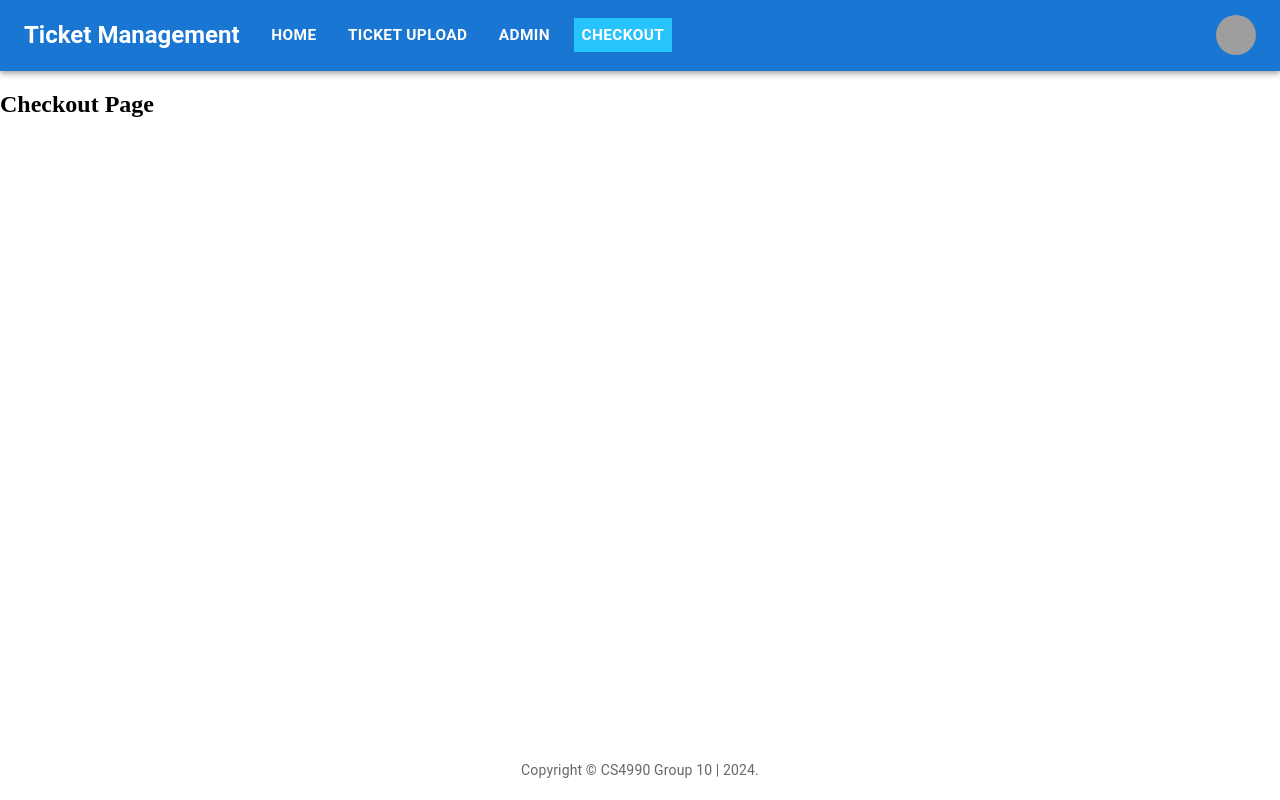
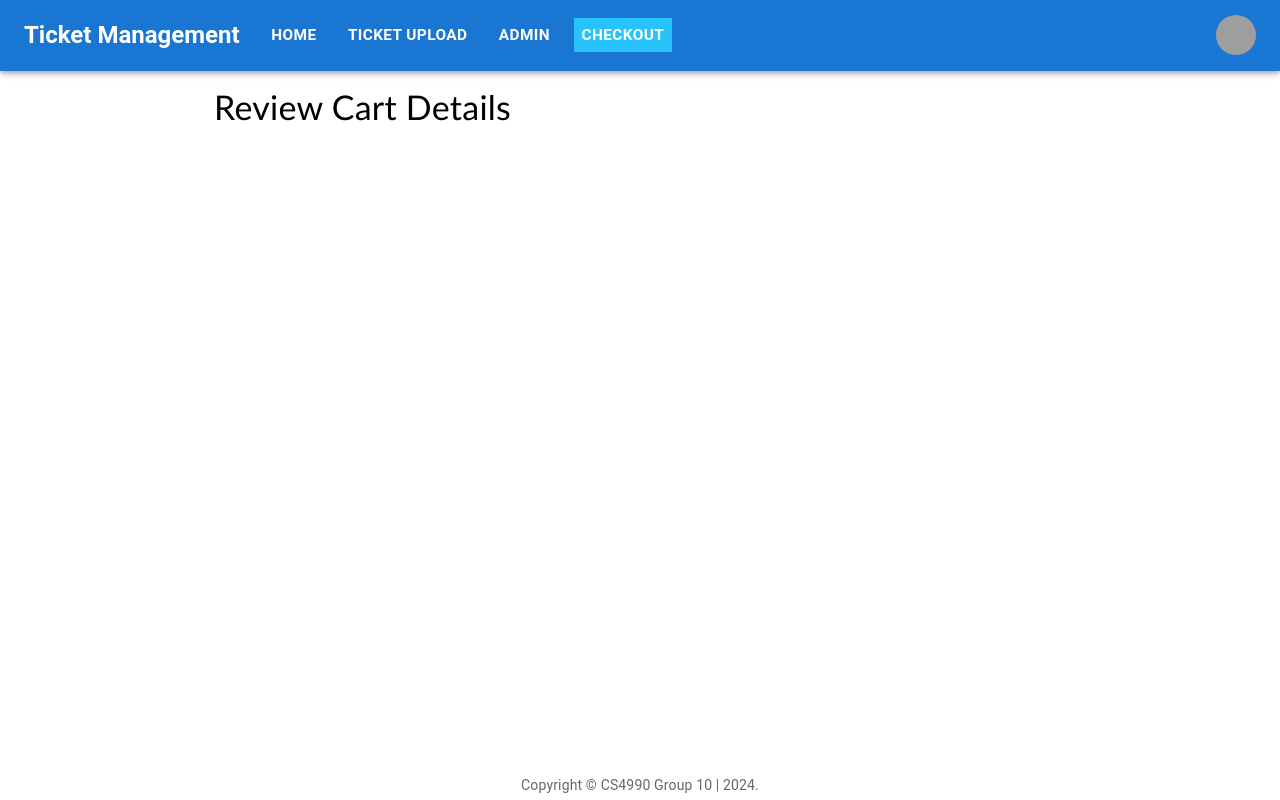
Before and after one commit to CS-4990-W24/Ticket-Management, a React (Vite) app in the folder app/: page /checkout in a window 1280 px wide. Built offline with nearby package versions, Linux system fonts and the light colour scheme; grey boxes are pictures that could not be loaded.

Commit message:
Implemented pull request

```diff
--- a/app/src/App.jsx
+++ b/app/src/App.jsx
@@ -18,7 +18,7 @@ function App() {
                     <Route path="/admin" element={<Admin />} />
                     <Route path="/checkout" element={<Checkout />} />
                 </Routes>
-                <footer><Footer /></footer>
+                <Footer />
             </BrowserRouter>
         </AuthenticationProvider>
     );
--- a/app/src/components/Footer.jsx
+++ b/app/src/components/Footer.jsx
@@ -1,12 +1,16 @@
 import Typography from "@mui/material/Typography";
-import "@/styles/footer.css";
 
 function Footer() {
     return (
-        <Typography variant="body2" color="text.secondary" align="center">
-        {'Copyright © CS4990 Group 10 | '}
-        {new Date().getFullYear()}
-        {'.'}
+        <Typography
+        variant="body2"
+        color="text.secondary"
+        align="center"
+        position="absolute"
+        bottom="5px"
+        width="100%"
+        height="20px">
+        Copyright © CS4990 Group 10 | {new Date().getFullYear()}.
     </Typography>
     );
 }
--- a/app/src/pages/Checkout.jsx
+++ b/app/src/pages/Checkout.jsx
@@ -1,9 +1,11 @@
-function Checkout() {
+import { Container, Typography } from "@mui/material";
+
+export default function Checkout() {
     return (
-        <section>
-            <h1>Checkout Page</h1>
-        </section>
-    );
+        <Container maxWidth="md">
+            <Typography variant='h4' align="left" paddingTop="15px" fontFamily='Calibri' gutterBottom>
+                Review Cart Details
+            </Typography>
+        </Container>
+    )
 }
-
-export default Checkout;
--- a/app/src/pages/UploadTicket.jsx
+++ b/app/src/pages/UploadTicket.jsx
@@ -1,21 +1,26 @@
-import * as React from 'react';
-import Box from '@mui/material/Box';
-import Grid from '@mui/material/Grid';
-import Container from '@mui/material/Container';
-import CssBaseline from '@mui/material/CssBaseline';
-import {Button, FormControl, Input, InputAdornment, InputLabel, TextField, Typography } from '@mui/material';
+import {Box, Button, Container, CssBaseline, FormControl, Grid, Input, InputAdornment, InputLabel, TextField, Typography } from '@mui/material';
+import { useState } from 'react';
 
-export default function Checkout() {
+export default function UploadTicket() {
+    const [concertName, setConcertName] = useState('');
+    const [concertLocation, setConcertLocation] = useState('');
+    const [concertDate, setConcertDate] = useState('');
+    const [ticketPosition, setTicketPosition] = useState('');
+    const [ticketAmount, setTicketAmount] = useState('');
+    const [ticketPrice, setTicketPrice] = useState('');
+
+    const handleSubmitClick = () => {
+        alert(`name: ${concertName}\nlocation: ${concertLocation}\ndate: ${concertDate}\nposition: ${ticketPosition}\namount: ${ticketAmount}\nprice: ${ticketPrice}`)
+    }
+
     return (
-      <React.Fragment>
+        <>
             <CssBaseline />
             <Container maxWidth="md">
                 <Typography variant='h4' align="left" paddingTop="15px" fontFamily='Calibri' gutterBottom>
                     Upload Ticket Details
                 </Typography>
                 <Box sx={{
-                // outline: 1,
-                // outlineColor:'black',
                     flexGrow: 1,
                     height: '50vh'
                 }}>
@@ -28,6 +33,8 @@ export default function Checkout() {
                                 label="Concert Name"
                                 variant="outlined"
                                 fullWidth
+                                value={concertName}
+                                onChange={e => setConcertName(e.target.value)}
                             />
                         </Grid>
 
@@ -39,6 +46,8 @@ export default function Checkout() {
                                 label="Concert Location"
                                 variant="outlined"
                                 fullWidth
+                                value={concertLocation}
+                                onChange={e => setConcertLocation(e.target.value)}
                             />
                         </Grid>
 
@@ -50,6 +59,8 @@ export default function Checkout() {
                                 label="Concert Date"
                                 variant="outlined"
                                 fullWidth
+                                value={concertDate}
+                                onChange={e => setConcertDate(e.target.value)}
                             />
                         </Grid>
 
@@ -61,6 +72,8 @@ export default function Checkout() {
                                 label="Seating Position"
                                 variant="outlined"
                                 fullWidth
+                                value={ticketPosition}
+                                onChange={e => setTicketPosition(e.target.value)}
                             />
                         </Grid>
 
@@ -72,6 +85,8 @@ export default function Checkout() {
                                 label="Number of Tickets"
                                 variant="outlined"
                                 fullWidth
+                                value={ticketAmount}
+                                onChange={e => setTicketAmount(e.target.value)}
                             />
                         </Grid>
 
@@ -87,6 +102,8 @@ export default function Checkout() {
                                 <Input
                                 id="outlined-adornment-amount"
                                 startAdornment={<InputAdornment position="start">$</InputAdornment>}
+                                value={ticketPrice}
+                                onChange={e => setTicketPrice(e.target.value)}
                                 />
                             </FormControl>
                         </Grid>
@@ -96,15 +113,13 @@ export default function Checkout() {
                     <Box textAlign='center' paddingTop="50px">
                         <Button
                         variant="contained"
-                    onClick={() =>{
-                        alert('Ticket has been submitted!');
-                    }}
+                        onClick={handleSubmitClick}
                         >
                             Submit Ticket
                         </Button>
                     </Box>
                 </Box>
             </Container>
-      </React.Fragment>
+        </>
     );
   }
--- a/app/src/styles/footer.css
+++ /dev/null
@@ -1,6 +0,0 @@
-footer {
-    position: absolute;
-    bottom: 0;
-    width: 100%;
-    height: 2.5rem;
-}
```
Also changed, not shown: 2 other files (tests, documents, lock files or other folders). Lines whose indentation alone changed are shown as unchanged.
